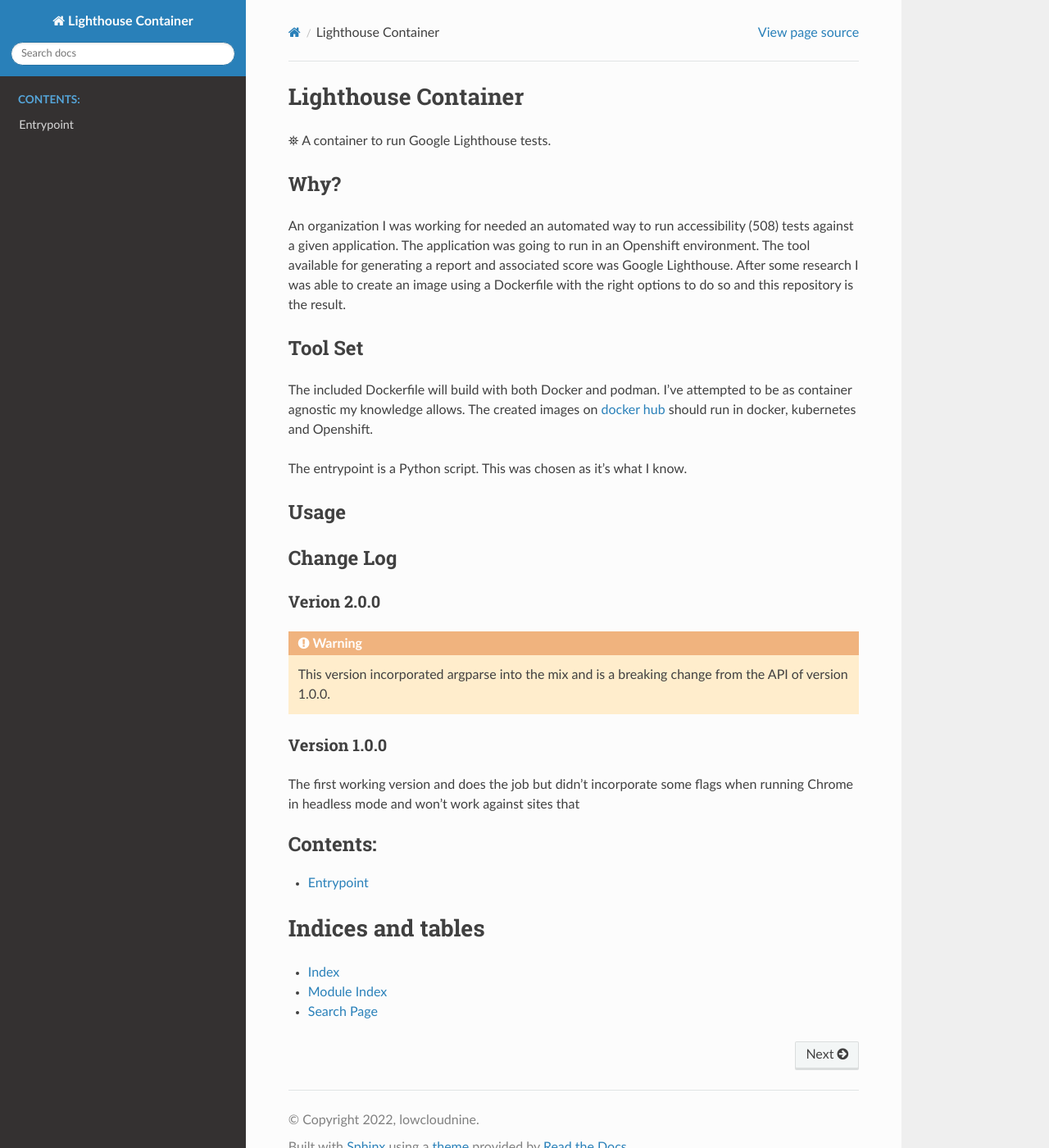
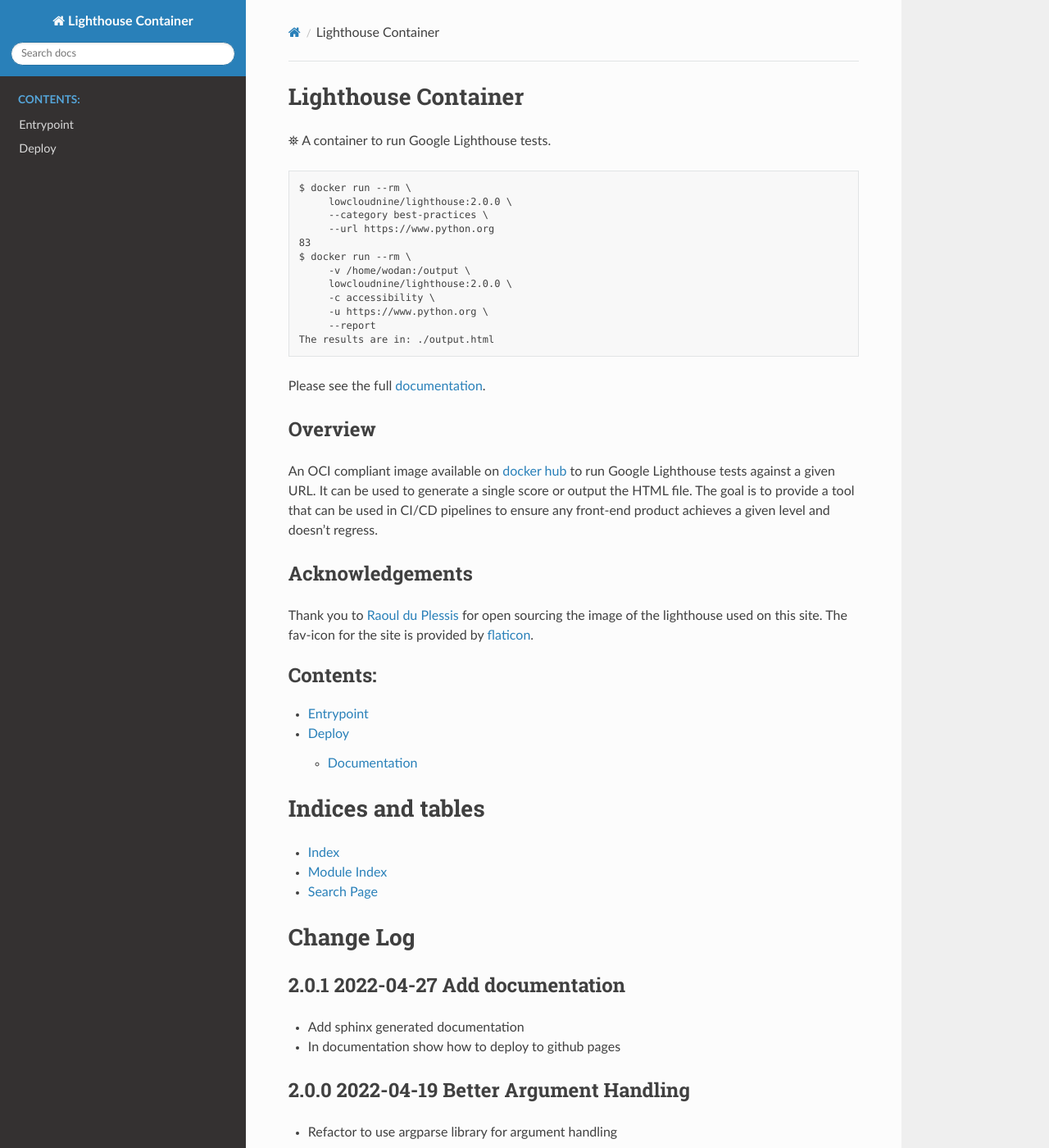
Before and after one commit to lowcloudnine/lighthouse_container, a Sphinx documentation site: the page built from docs/index.rst, in a window 1280 px wide and 1400 px high. Shown: the whole window at 82% size. Built offline with Sphinx 7.4.7 and the Read the Docs theme 2.0.0, drawn with Linux system fonts in a browser that asks for light colours; some of the changed text lies outside the part shown.

Commit message:
add documentation via sphinx

```diff
--- /dev/null
+++ b/CHANGELOG.rst
@@ -0,0 +1,15 @@
+Change Log
+==========
+
+2.0.1 2022-04-27 Add documentation
+----------------------------------
+- Add sphinx generated documentation
+- In documentation show how to deploy to github pages
+
+2.0.0 2022-04-19 Better Argument Handling
+-----------------------------------------
+- Refactor to use argparse library for argument handling
+
+1.0.0 2022-04-12 Initial release
+--------------------------------
+- Initial release, container size 882MB
--- a/README.rst
+++ b/README.rst
@@ -1,42 +1,35 @@
 
 ⛯  A container to run Google Lighthouse tests.
 
-Why?
-----
+.. code-block::
 
-An organization I was working for needed an automated way to run accessibility (508)
-tests against a given application.  The application was going to run in an Openshift
-environment.  The tool available for generating a report and associated score was
-Google Lighthouse.  After some research I was able to create an image using a
-Dockerfile with the right options to do so and this repository is the result.
+    $ docker run --rm \
+         lowcloudnine/lighthouse:2.0.0 \
+         --category best-practices \
+         --url https://www.python.org
+    83
+    $ docker run --rm \
+         -v /home/wodan:/output \
+         lowcloudnine/lighthouse:2.0.0 \
+         -c accessibility \
+         -u https://www.python.org \
+         --report
+    The results are in: ./output.html
 
-Tool Set
+Please see the full `documentation <https://lowcloudnine.github.io/lighthouse_container/>`_.
+
+Overview
 --------
 
-The included Dockerfile will build with both Docker and podman.  I've attempted
-to be as container agnostic my knowledge allows.  The created images on
-`docker hub <https://hub.docker.com/repository/docker/lowcloudnine/lighthouse>`_
-should run in docker, kubernetes and Openshift.
+An OCI compliant image available on
+`docker hub <https://hub.docker.com/repository/docker/lowcloudnine/lighthouse>`_ to run
+Google Lighthouse tests against a given URL.  It can be used to generate a single score or output
+the HTML file.  The goal is to provide a tool that can be used in CI/CD pipelines to ensure any
+front-end product achieves a given level and doesn't regress.
 
-The entrypoint is a Python script.  This was chosen as it's what I know.
+Acknowledgements
+----------------
 
-Usage
------
-
-
-
-Change Log
-----------
-
-Verion 2.0.0
-~~~~~~~~~~~~
-
-.. warning::
-    This version incorporated argparse into the mix and is a breaking change from the
-    API of version 1.0.0.
-
-Version 1.0.0
-~~~~~~~~~~~~~
-
-The first working version and does the job but didn't incorporate some flags when
-running Chrome in headless mode and won't work against sites that
+Thank you to `Raoul du Plessis <https://unsplash.com/@raouldp>`_ for open sourcing the image of the
+lighthouse used on this site.  The fav-icon for the site is provided by
+`flaticon <https://www.flaticon.com/free-icons/lighthouse>`_.
--- a/docs/conf.py
+++ b/docs/conf.py
@@ -18,11 +18,12 @@
 # -- Project information -----------------------------------------------------
 
 project = 'Lighthouse Container'
-copyright = '2022, lowcloudnine'
-author = 'lowcloudnine'
+copyright = '2022, Jon Schiefelbein'
+author = 'Jon Schiefelbein'
 
 # The full version, including alpha/beta/rc tags
-release = '2.0.0'
+import entrypoint
+release = entrypoint.__version__
 
 
 # -- General configuration ---------------------------------------------------
@@ -58,3 +59,5 @@
 html_static_path = ['_static']
 
 html_logo = "_static/lighthouse.jpg"
+html_favicon = "_static/plymouth.png"
+html_show_sourcelink = False
--- a/docs/index.rst
+++ b/docs/index.rst
@@ -13,6 +13,7 @@
    :caption: Contents:
 
    entrypoint.rst
+   deploy.rst
 
 Indices and tables
 ==================
--- a/entrypoint.py
+++ b/entrypoint.py
@@ -16,6 +16,10 @@
 import os
 import subprocess
 import sys
+
+# Define version in this file as a centralized and easy place to get to and change
+# Use semanic version as defined at: https://semver.org/
+__version__ = "2.0.1"
 
 # ----------------------------------------------------------------------------
 # Functions
```
Also changed, not shown: other parts of docs/index.rst (+2 -0 lines), docs/deploy.rst (added, +24 -0 lines), docs/_static/plymouth.png (added), requirements.txt (line endings or trailing spaces).
